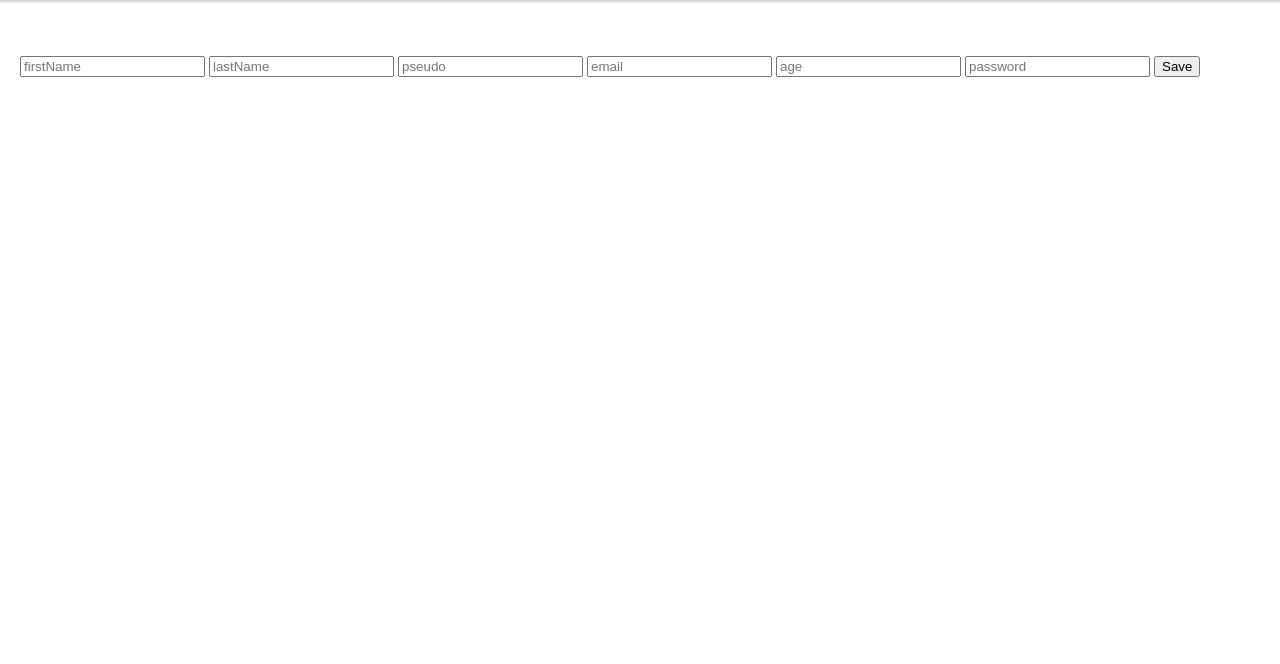
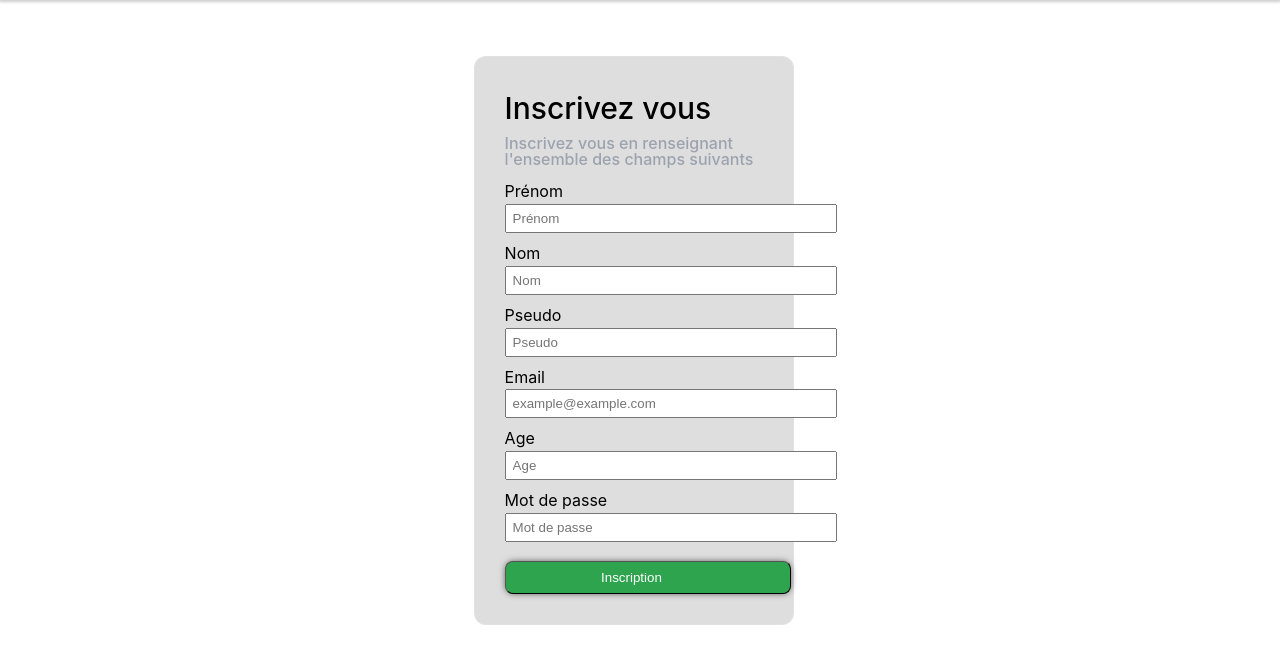
Before and after one commit to benbenpetit/forum, a PHP site: page /sorbonne/signup.php in a window 1280 px wide. Shown: the part 64-728 px from the top of the page. Run offline with PHP 8.4, Linux system fonts and the light colour scheme.

Commit message:
css signup form done

```diff
--- a/signup.php
+++ b/signup.php
@@ -10,16 +10,24 @@ if (isset($_SESSION['email'])) {
     header('Location: http://localhost:8888/sorbonne/PHP/forum/index.php');
 } ?>
 
- <main class="container">
+ <main class="container cardLogin">
      <div>
          <form method="post" action="">
-             <input name="firstName" type="text" placeholder="firstName">
-             <input name="lastName" type="text" placeholder="lastName">
-             <input name="pseudo" type="text" placeholder="pseudo">
-             <input name="email" type="text" placeholder="email">
-             <input name="age" type="text" placeholder="age">
-             <input name="password" type="text" placeholder="password">
-             <input type="submit" value="Save" name="submit">
+            <h3 id="connect">Inscrivez vous</h3>
+            <h5 id="connect2">Inscrivez vous en renseignant l'ensemble des champs suivants</h5>
+            <h6 class="textCard">Prénom</h6>
+             <input class="inputInscription" name="firstName" type="text" placeholder="Prénom">
+             <h6 class="textCard">Nom</h6>
+             <input class="inputInscription" name="lastName" type="text" placeholder="Nom">
+             <h6 class="textCard">Pseudo</h6>
+             <input class="inputInscription" name="pseudo" type="text" placeholder="Pseudo">
+             <h6 class="textCard">Email</h6>
+             <input class="inputInscription" name="email" type="text" placeholder="example@example.com">
+             <h6 class="textCard">Age</h6>
+             <input class="inputInscription" name="age" type="text" placeholder="Age">
+             <h6 class="textCard">Mot de passe</h6>
+             <input class="inputInscription" name="password" type="text" placeholder="Mot de passe">
+             <input class="btnCoSign" type="submit" value="Inscription" name="submit">
          </form>
      </div>
 
@@ -47,5 +55,5 @@ if (isset($_SESSION['email'])) {
          'password' => $password,
          'email' => $email,
      ]);
-     echo "<br/>inserted with object id :" . $result->getInsertedId() . "<br/><br/>";
+    //  echo "<br/>inserted with object id :" . $result->getInsertedId() . "<br/><br/>";
  }
--- a/styles/style.css
+++ b/styles/style.css
@@ -151,7 +151,7 @@ header nav ul li a::after {
 
 }
 
-input[type="email" i] {
+input[type="email" i], input[type="password" i] {
   padding: 1px 2px;
   padding-top: 5px;
   padding-right: 145px;
@@ -160,17 +160,20 @@ input[type="email" i] {
   margin-bottom: 0.9em;
 }
 
-input[type="password" i] {
-  -webkit-text-security: disc !important;
+input[type="password" i]{
+  margin-bottom: 3em;
+}
+
+.inputInscription{
   padding: 1px 2px;
   padding-top: 5px;
   padding-right: 145px;
   padding-bottom: 5px;
   padding-left: 6px;
-  margin-bottom: 3em;
+  margin-bottom: 0.9em;
 }
 
-.btnCoLogin {
+.btnCoLogin, .btnCoSign {
   appearance: auto;
   user-select: none;
   white-space: pre;
@@ -193,6 +196,11 @@ input[type="password" i] {
   box-shadow: 0px 0px 7px -1px rgba(0,0,0,0.7);
   text-align: center;
   padding-left: 37%;
+}
+
+.btnCoSign{
+  margin-top: 0.5em;
+  padding-right: 128px;
 }
 
 .btn {
```
